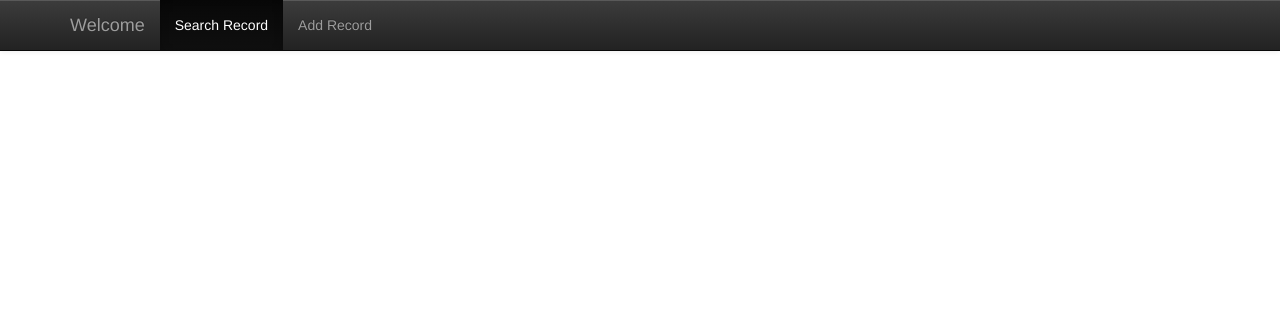
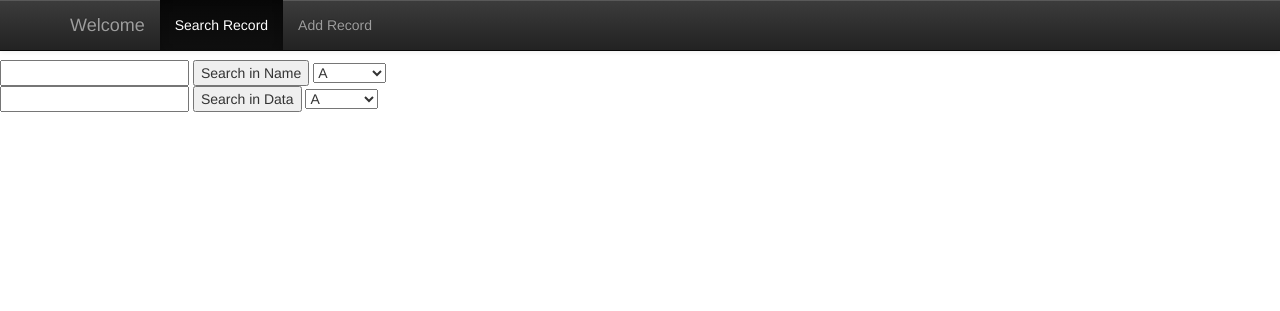
Before and after one commit to vaisakhb/dns_api, a Django app: template api/ui/templates/base.html in a window 1280 px wide. Shown: the top 311 px of the page. Run offline with Django 3.2, Linux system fonts and the light colour scheme; the template is opened without the code that fills it, so the values that code supplies are empty; some libraries are stand-ins or nearby versions.

Commit message:
Added search to the base template to inherit

```diff
--- a/api/ui/templates/base.html
+++ b/api/ui/templates/base.html
@@ -33,7 +33,34 @@
 </nav>
 {% endblock %}
 <div id="content">
-{%block content %} Search content {% endblock %}
+<br>
+<br>
+<br>
+<form action="/ui/search/" method="get">
+        <input type="text" name="q">
+				<input type="hidden" name="page" value="1">
+        <input type="submit" value="Search in Name">
+<select name="type">
+  <option value="A">A</option>
+  <option value="PTR">PTR</option>
+  <option value="MX">MX</option>
+  <option value="CNAME">CNAME</option>
+</select>
+</form>
 
+<form action="/ui/search/" method="get">
+	<input type="text" name="data">
+	<input type="submit" value="Search in Data">
+	<input type="hidden" name="page" value="1">
+	<select name="type">
+	<option value="A">A</option>
+	<option value="PTR">PTR</option>
+	<option value="MX">MX</option>
+	<option value="CNAME">CNAME</option>
+</select>
+    </form>
+</br></br></br>
+
+{%block content %}  {% endblock %}
 </body>
 </html>
```
